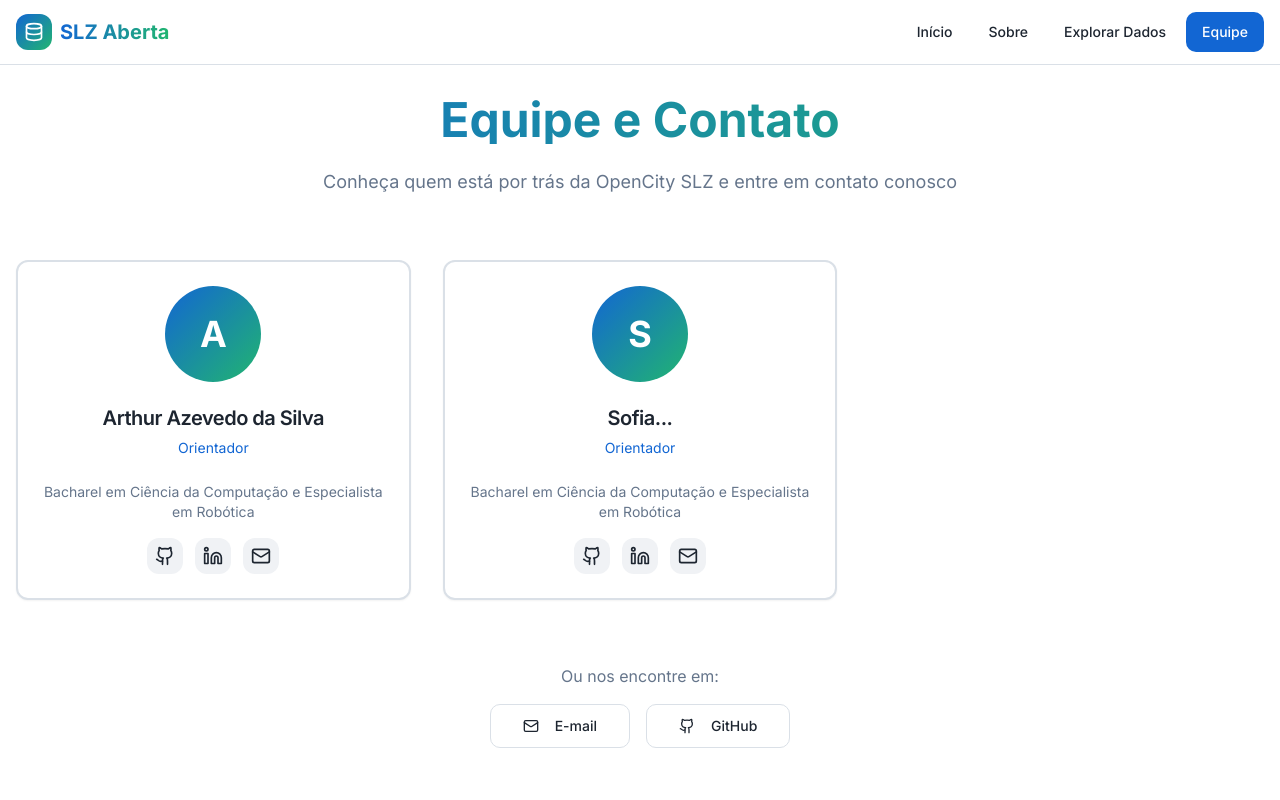
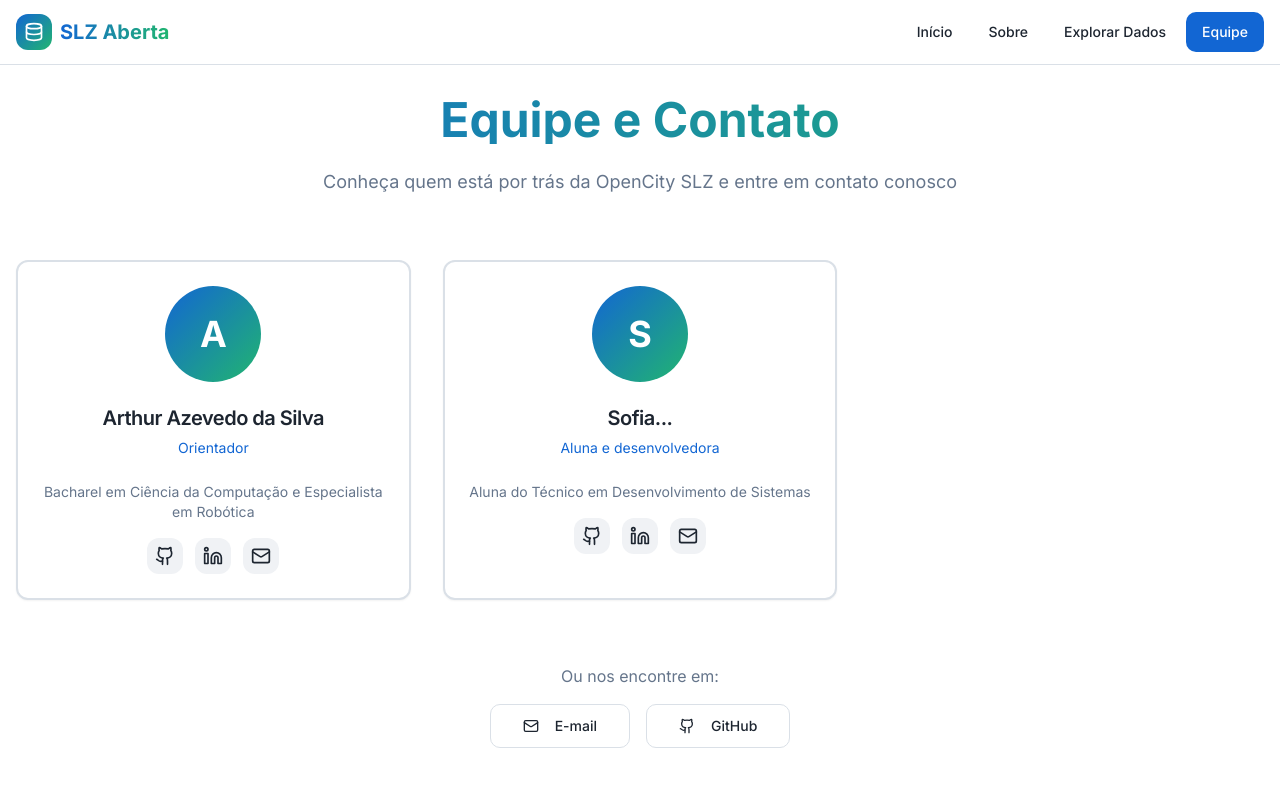
Before and after one commit to arthurazevedods/SLZ-Aberta, a React (Vite) app in the folder client/: page /equipe in a window 1280 px wide. Shown: the top 800 px of the page. Built offline with nearby package versions, Linux system fonts and the light colour scheme; the HTML template or start-up script is replaced by a standard one.

Commit message:
add Team sofia

```diff
--- a/client/src/pages/Team.tsx
+++ b/client/src/pages/Team.tsx
@@ -36,12 +36,12 @@ const Team = () => {
     },
     {
       name: "Sofia...",
-      role: "Orientador",
-      description: "Bacharel em Ciência da Computação e Especialista em Robótica",
+      role: "Aluna e desenvolvedora",
+      description: "Aluna do Técnico em Desenvolvimento de Sistemas",
       social: {
-        github: "https://github.com/arthurazevedods",
+        github: "https://github.com/sosofis0",
         linkedin: "https://linkedin.com",
-        email: "mailto:arthurdstech@gmail.com"
+        email: "mailto:sofiaemilly1813@gmail.com"
       }
     }
   ];
```
